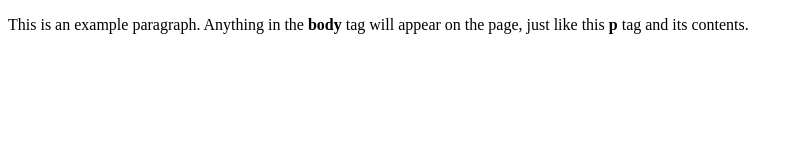
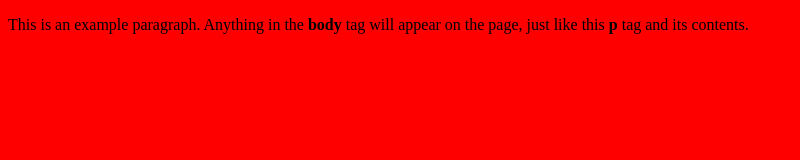
Before and after one commit to tnallamothu/tharasan, a plain HTML site: page index.html in a window 1280 px wide. Shown: the whole page, without its empty margins (0-800 px from the left). Drawn offline with Linux system fonts and the light colour scheme.

Commit message:
Update index.html

```diff
--- a/index.html
+++ b/index.html
@@ -3,7 +3,7 @@
   <head>
     <title>THARA+SAN</title>
   </head>
-  <body>
+  <body text="#000000" link="#0000FF" vlink="#800080" bgcolor="#FF0000" topmargin="#F0FFF0">
     <p>This is an example paragraph. Anything in the <strong>body</strong> tag will appear on the page, just like this <strong>p</strong> tag and its contents.</p>
   </body>
 </html>
```
